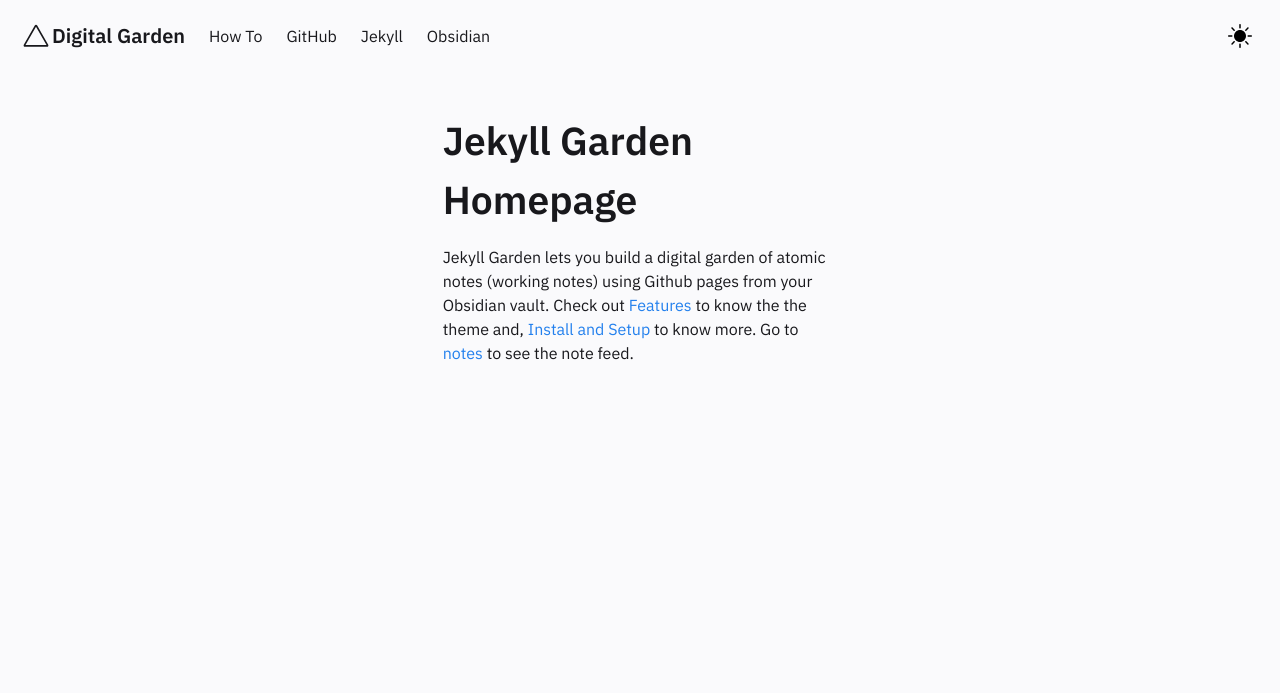
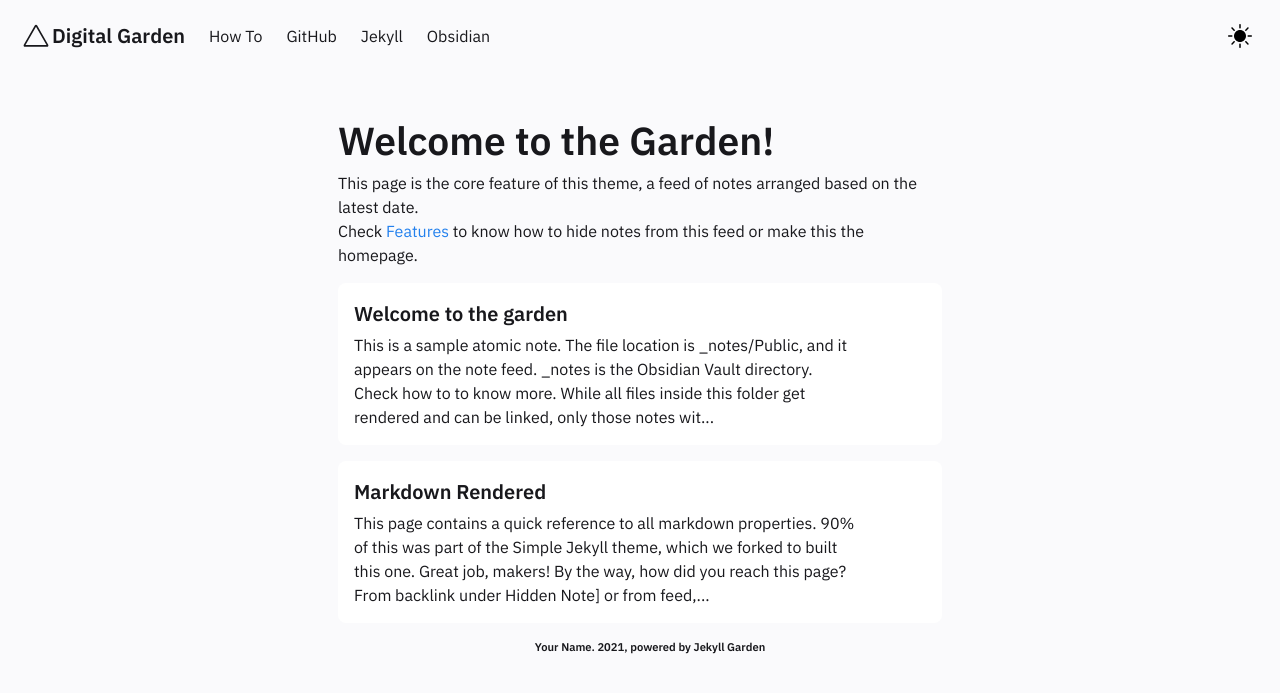
Before and after one commit to antrmn/ra-c.github.io, a Jekyll site: the page built from pages/index.md, in a window 1280 px wide. Shown: the top 693 px of the page. Built offline with Jekyll 4.4.1, drawn with Linux system fonts in a browser that asks for light colours.

Commit message:
Update _config.yml

```diff
--- a/_config.yml
+++ b/_config.yml
@@ -42,7 +42,7 @@ copyright:
 #####################################################################
 preferences:
   search:
-    enabled: true
+    enabled: false
     shortcut_hint:
         enabled: true
   wiki_style_link: # This property handles wiki style links '[['
@@ -67,7 +67,7 @@ preferences:
   wrapping:
     enabled: true
   contextmenu:
-    enabled: false #Not supported in NotesGadern theme
+    enabled: true #Not supported in NotesGadern theme
     copylink:
       enabled: false
     newtab:
@@ -79,7 +79,7 @@ preferences:
   flashcards:
     enabled: false #Not supported in NotesGadern theme
   homepage:
-    enabled: true ##If you need a homepage, change this to true and edit _includes/Homepage.html
+    enabled: false ##If you need a homepage, change this to true and edit _includes/Homepage.html
 
 encoding: utf-8
 
@@ -93,7 +93,7 @@ plugins:
 ## Enable _notes Collection
 collections:
     notes:
-      output: true
+      output: false
       permalink: /notes/:title
 # Disqus Comments
 disqus:
```
